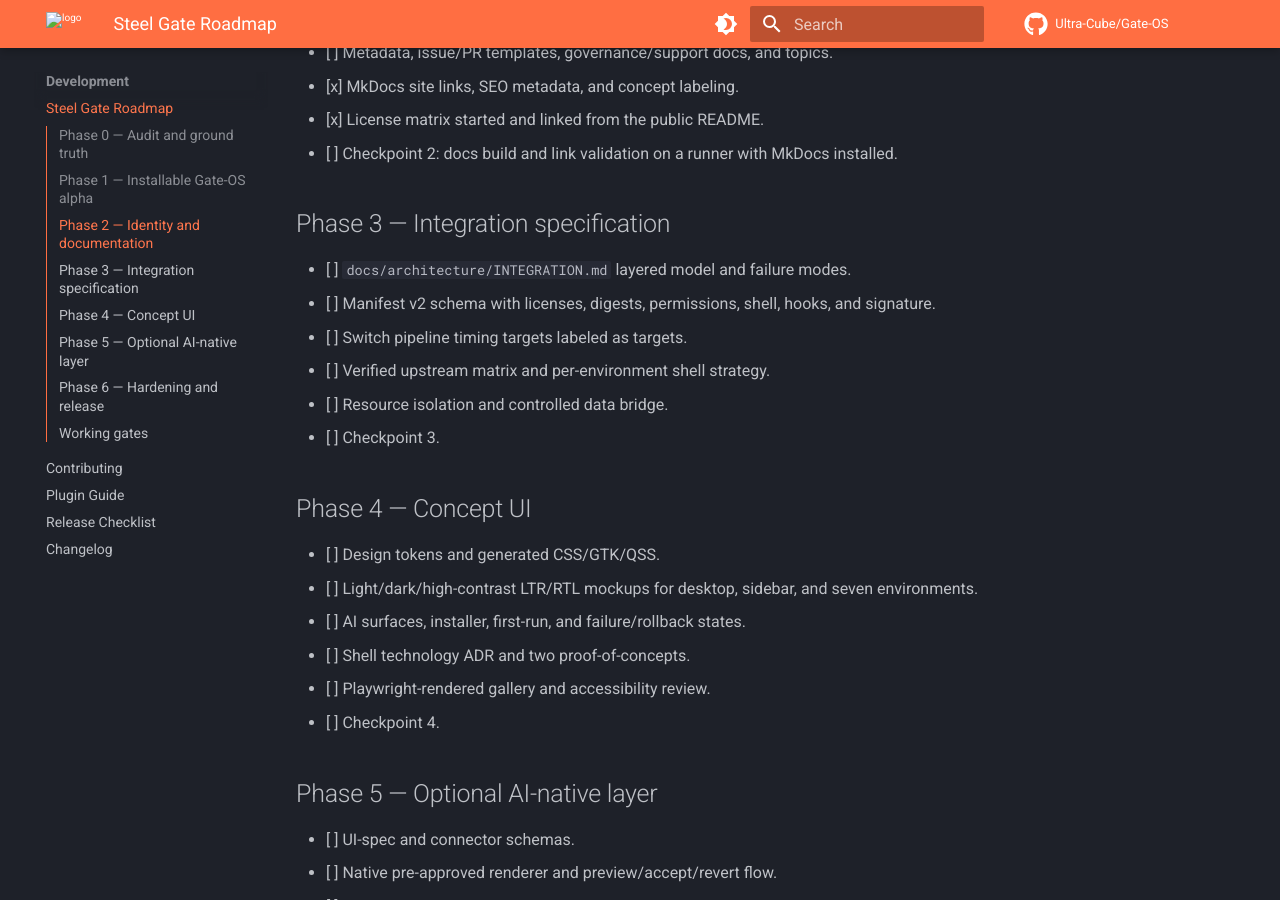
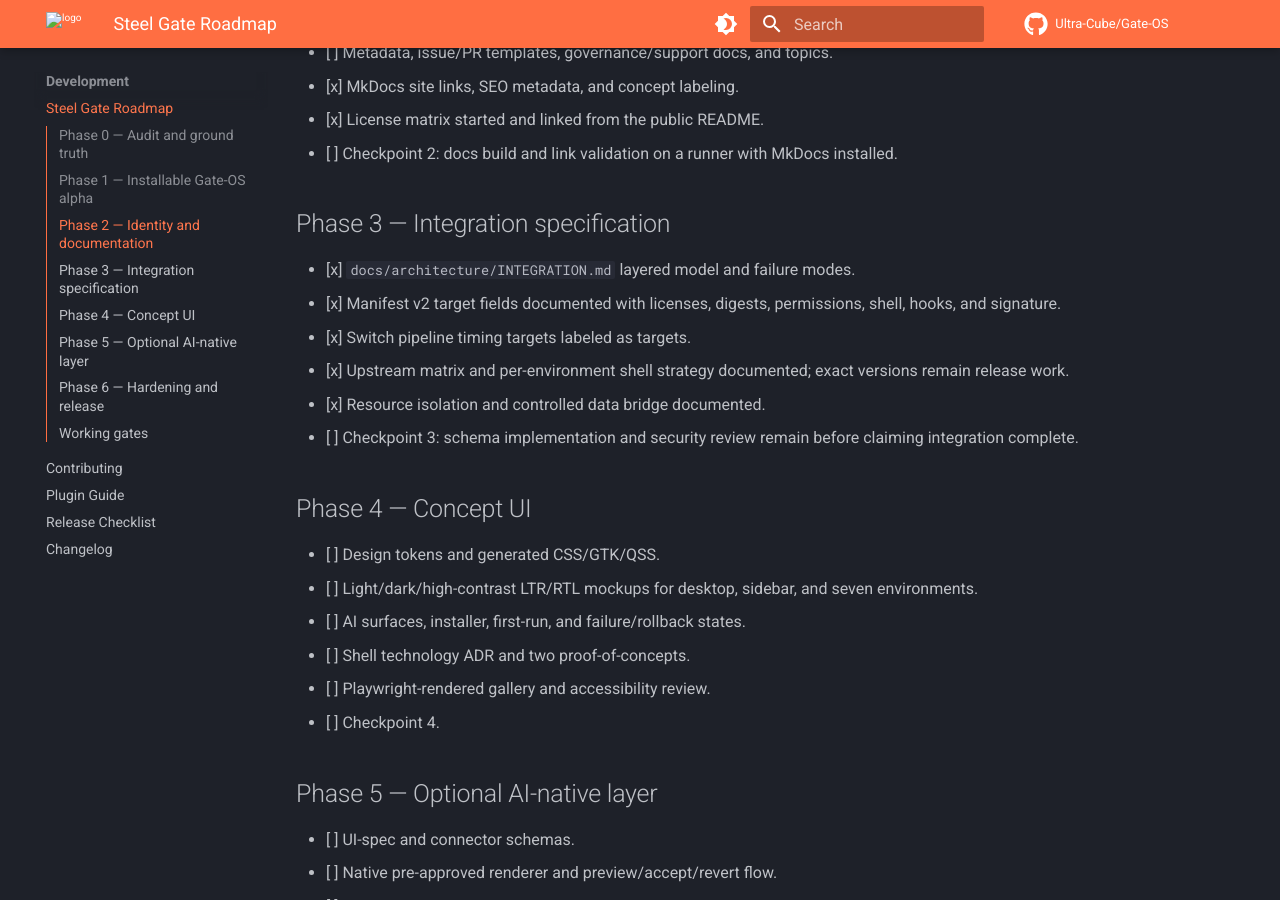
Before and after one commit to Ultra-Cube/Gate-OS, an MkDocs documentation site: the page built from docs/ROADMAP.md, in a window 1280 px wide and 900 px high, scrolled down 1126 px. Built offline with MkDocs 1.6.1 and Material for MkDocs 9.7.7, drawn with Linux system fonts in a browser that asks for light colours; comment, search, counter and statistics services are not loaded; the version menu is left out.

Commit message:
docs(architecture): define Steel Gate integration contract
- Add layered integration model and switch pipeline specification\n- Document manifest v2 target fields and isolation/data bridge policy\n- Add seven-environment upstream and license delivery matrix\n- Link integration docs in MkDocs and record Checkpoint 3 evidence\n\nValidation: make test, 394 passed; documentation integrity checks passed.

```diff
--- a/docs/ROADMAP.md
+++ b/docs/ROADMAP.md
@@ -35,12 +35,12 @@ Owner: distro-release-engineer. Reviewers: linux-systems-engineer, QA, security,
 
 ## Phase 3 — Integration specification
 
-- [ ] `docs/architecture/INTEGRATION.md` layered model and failure modes.
-- [ ] Manifest v2 schema with licenses, digests, permissions, shell, hooks, and signature.
-- [ ] Switch pipeline timing targets labeled as targets.
-- [ ] Verified upstream matrix and per-environment shell strategy.
-- [ ] Resource isolation and controlled data bridge.
-- [ ] Checkpoint 3.
+- [x] `docs/architecture/INTEGRATION.md` layered model and failure modes.
+- [x] Manifest v2 target fields documented with licenses, digests, permissions, shell, hooks, and signature.
+- [x] Switch pipeline timing targets labeled as targets.
+- [x] Upstream matrix and per-environment shell strategy documented; exact versions remain release work.
+- [x] Resource isolation and controlled data bridge documented.
+- [ ] Checkpoint 3: schema implementation and security review remain before claiming integration complete.
 
 ## Phase 4 — Concept UI
 
--- a/mkdocs.yml
+++ b/mkdocs.yml
@@ -84,6 +84,8 @@ nav:
     - Overview: architecture/overview.md
     - Environments: architecture/environments.md
     - Switch Engine: architecture/switch-engine.md
+    - Integration: architecture/INTEGRATION.md
+    - Upstream Matrix: architecture/UPSTREAM.md
   - API Reference:
     - Control API: api/control-api.md
     - WebSocket API: mobile/companion-api.md
```
Also changed, not shown: docs/architecture/INTEGRATION.md (added, +98 -0 lines), docs/architecture/UPSTREAM.md (added, +21 -0 lines), docs/checkpoints/CHECKPOINT-3.md (added, +28 -0 lines).
